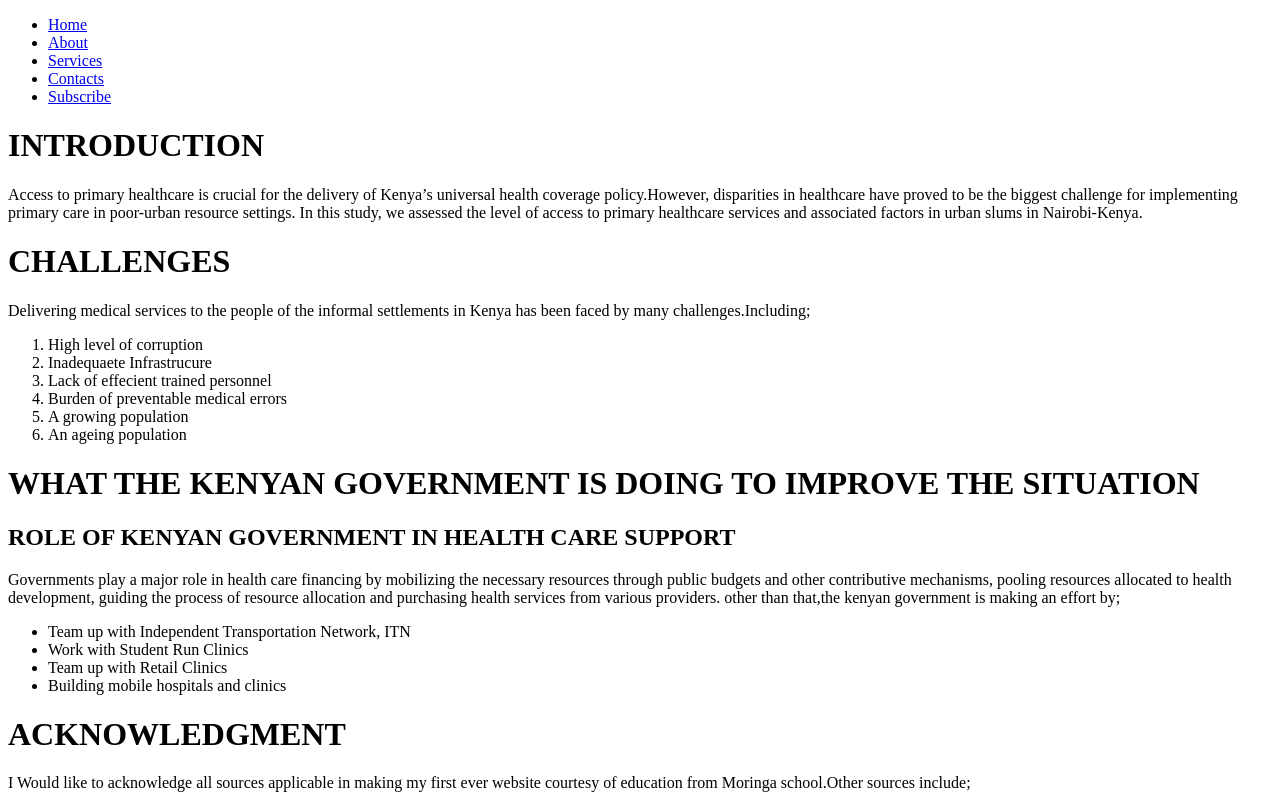
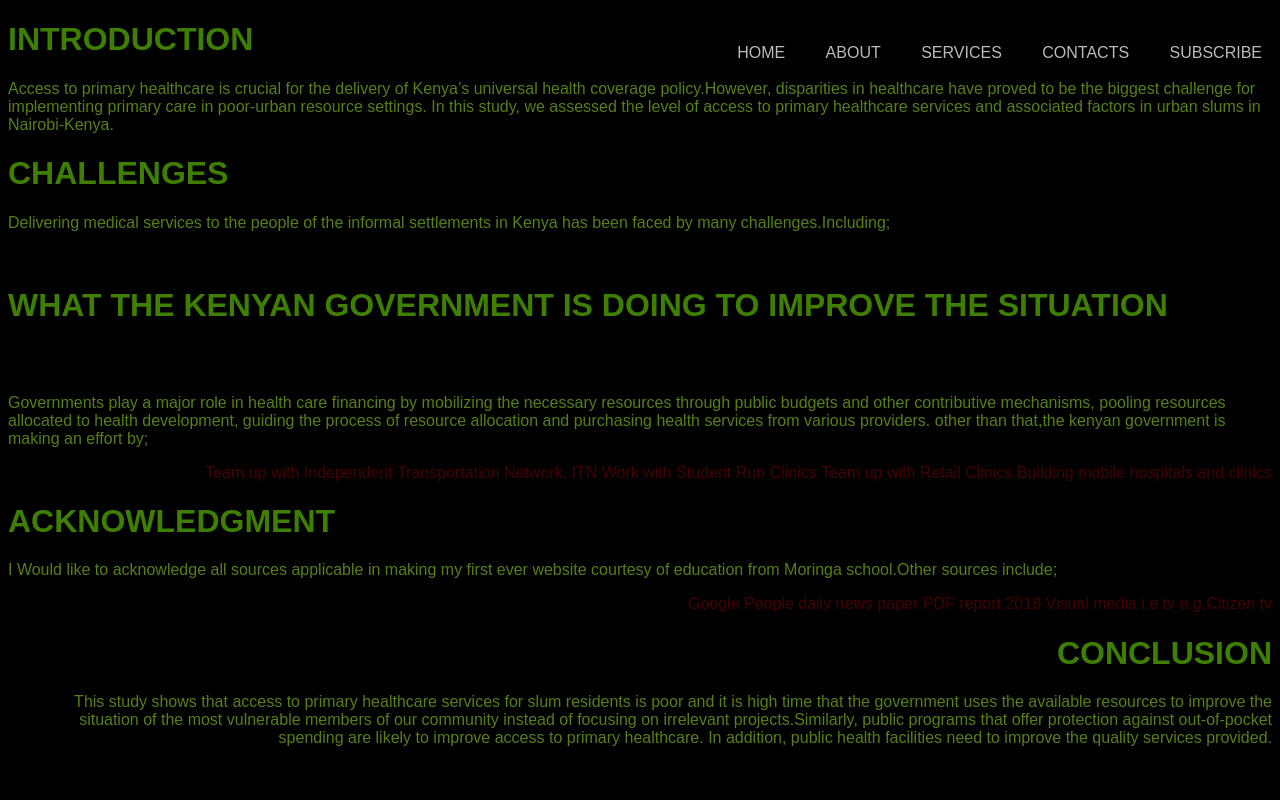
Before and after one commit to malvinnganga/FIRST-PROJECT, a plain HTML site: page index.html in a window 1280 px wide. Shown: the top 800 px of the page. Drawn offline with Linux system fonts and the light colour scheme.

Commit message:
Correct linking

```diff
--- a/index.html
+++ b/index.html
@@ -4,7 +4,7 @@
     <meta charset="UTF-8">
     <meta name="viewport" content="width=device-width, initial-scale=1.0">
     <title>HELPING MEMBERS OF THE COMMUNITY ACCESS MEDICAL SERVICES MORE EASILY</title>
-    <link rel="stylesheet" type="text/css" href="index.html.css">
+    <link rel="stylesheet" type="text/css" href="index.css">
 </head>
     <body>
     <div class="container">
```
